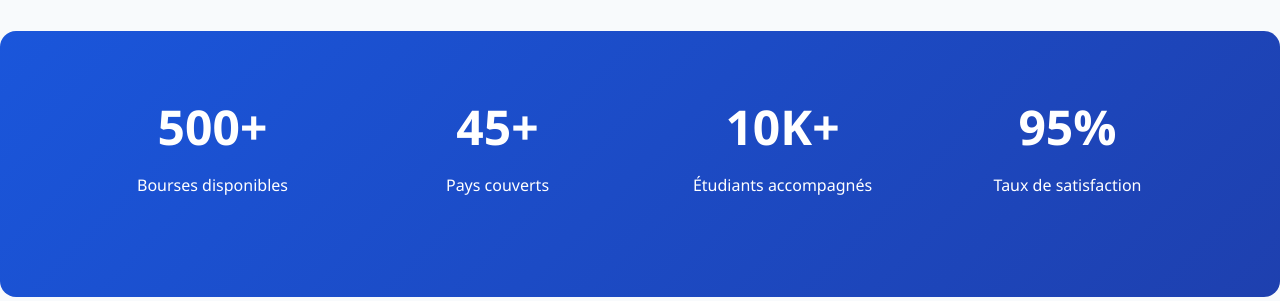
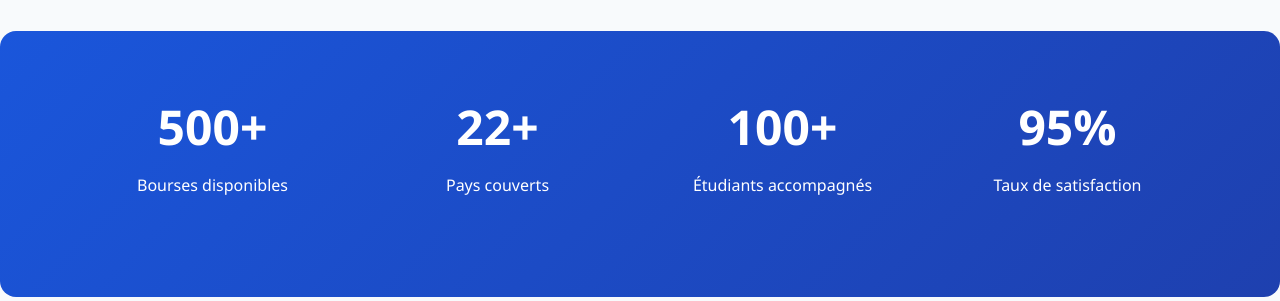
Before and after one commit to DPYTHA/ZoneBourses, a Flask app: page /about in a window 1280 px wide. Shown: the part 1882-2183 px from the top of the page. Run offline with Flask 3, Linux system fonts and the light colour scheme.

Commit message:
minor changes

```diff
--- a/templates/about.html
+++ b/templates/about.html
@@ -212,10 +212,10 @@
                         Nous connectons les étudiants talentueux aux meilleures opportunités de bourses d'études à travers le monde, en simplifiant les processus complexes d'admission et de financement.
                     </p>
                     <div class="d-grid gap-2 d-sm-flex">
-                        <a href="/register" class="btn btn-primary-custom">
+                        <a href="https://wa.me/message/XTQKCCN4ZCN7L1" class="btn btn-primary-custom">
                             <i class="fas fa-user-plus me-2"></i>Rejoindre la communauté
                         </a>
-                        <a href="/opportunities" class="btn btn-outline-primary">
+                        <a href="/home" class="btn btn-outline-primary">
                             <i class="fas fa-search me-2"></i>Explorer les opportunités
                         </a>
                     </div>
@@ -286,11 +286,11 @@
                     <p>Bourses disponibles</p>
                 </div>
                 <div class="col-md-3 mb-4">
-                    <div class="stat-number">45+</div>
+                    <div class="stat-number">22+</div>
                     <p>Pays couverts</p>
                 </div>
                 <div class="col-md-3 mb-4">
-                    <div class="stat-number">10K+</div>
+                    <div class="stat-number">100+</div>
                     <p>Étudiants accompagnés</p>
                 </div>
                 <div class="col-md-3 mb-4">
```
